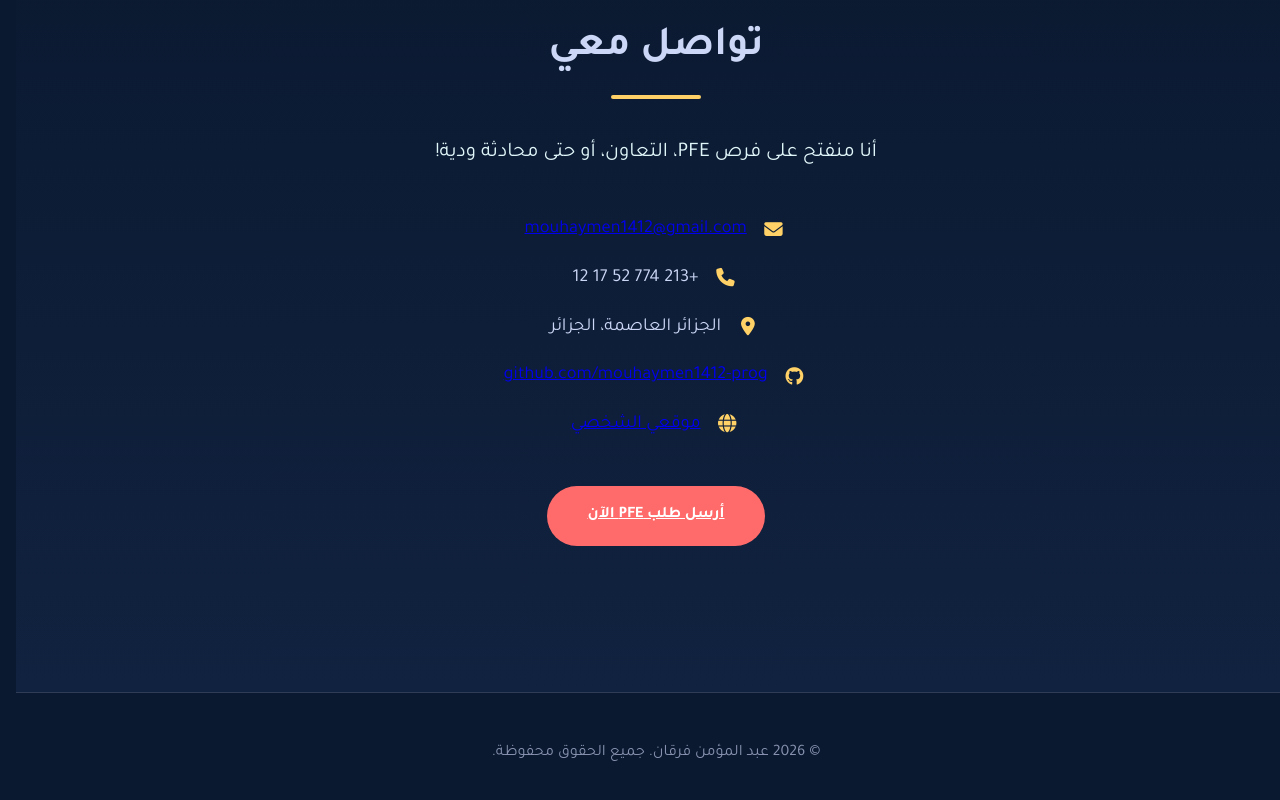
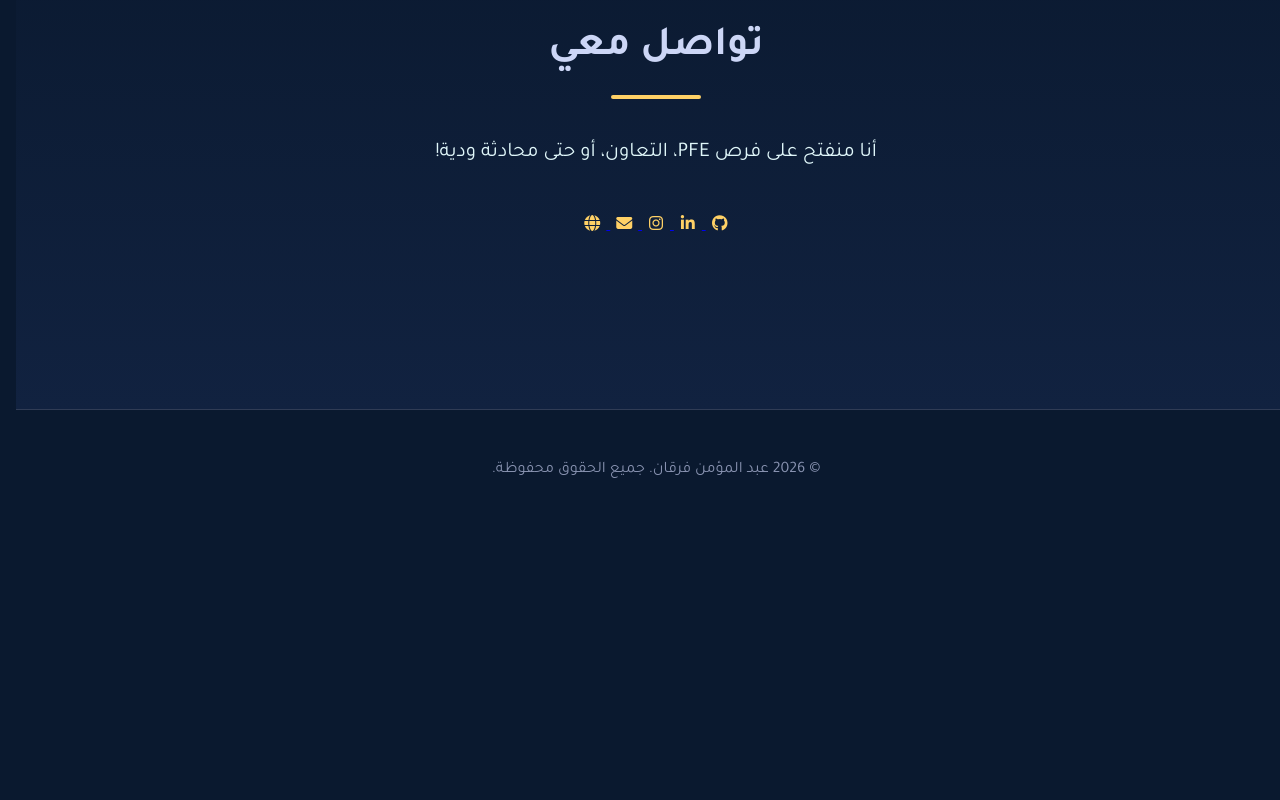
Before and after one commit to mouhaymen1412-prog/portfolio, a plain HTML site: page index.html in a window 1280 px wide. Shown: the part 3574-4374 px from the top of the page. After the commit the page ends 4105 px from the top, so only its background shows below. Drawn offline with Linux system fonts and the light colour scheme.

Commit message:
Enhance contact section with social links
Added social links for GitHub, LinkedIn, Instagram, and email in the contact section.

```diff
--- a/index.html
+++ b/index.html
@@ -242,18 +242,23 @@
          data-fr="Je suis ouvert aux opportunités de PFE, collaborations, ou simplement une discussion amicale !"
          data-en="I'm open to PFE opportunities, collaborations, or just a friendly chat!">أنا منفتح على فرص PFE، التعاون، أو حتى محادثة ودية!</p>
       <div class="contact-info">
-        <p><i class="fas fa-envelope"></i> <a href="mailto:mouhaymen1412@gmail.com">mouhaymen1412@gmail.com</a></p>
-        <p><i class="fas fa-phone"></i> +213 774 52 17 12</p>
-        <p><i class="fas fa-map-marker-alt"></i> الجزائر العاصمة، الجزائر</p>
-        <p><i class="fab fa-github"></i> <a href="https://github.com/mouhaymen1412-prog" target="_blank">github.com/mouhaymen1412-prog</a></p>
-        <p><i class="fas fa-globe"></i> <a href="https://mouhaymen1412-prog.github.io/portfolio/" target="_blank">موقعي الشخصي</a></p>
-      </div>
-      <div class="pfe-button">
-        <a href="mailto:mouhaymen1412@gmail.com?subject=Demande%20de%20PFE%20-%20AbdElmouhaimen%20Ferkane&body=Bonjour,%0D%0A%0D%0AJe%20souhaite%20effectuer%20mon%20PFE%20au%20sein%20de%20votre%20entreprise..."
-           class="btn primary"
-           data-ar="أرسل طلب PFE الآن"
-           data-fr="Envoyer une demande de PFE"
-           data-en="Send PFE Request Now">أرسل طلب PFE الآن</a>
+        <div class="social-links">
+  <a href="https://github.com/mouhaymen1412-prog" target="_blank" aria-label="GitHub">
+    <i class="fab fa-github"></i>
+  </a>
+  <a href="https://linkedin.com/in/yourprofile" target="_blank" aria-label="LinkedIn">
+    <i class="fab fa-linkedin-in"></i>
+  </a>
+  <a href="https://instagram.com/yourhandle" target="_blank" aria-label="Instagram">
+    <i class="fab fa-instagram"></i>
+  </a>
+  <a href="mailto:mouhaymen1412@gmail.com" aria-label="Email">
+    <i class="fas fa-envelope"></i>
+  </a>
+  <a href="https://mouhaymen1412-prog.github.io/portfolio/" target="_blank" aria-label="Portfolio">
+    <i class="fas fa-globe"></i>
+  </a>
+</div>
       </div>
     </div>
   </section>
```
